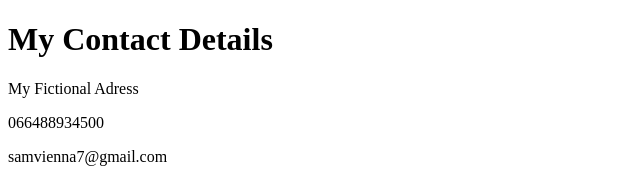
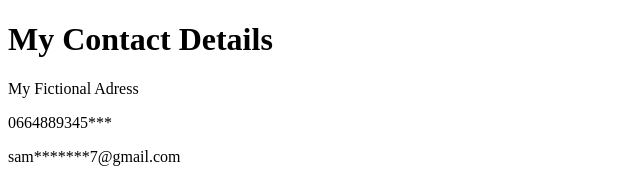
Before and after one commit to samdadashev/CV, a plain HTML site: page contactme.html in a window 1280 px wide. Shown: the top 179 px of the page, 0-640 px from the left. Drawn offline with Linux system fonts and the light colour scheme.

Commit message:
Update contactme.html

```diff
--- a/contactme.html
+++ b/contactme.html
@@ -8,9 +8,9 @@
   <body>
     <h1>My Contact Details </h1>
     <p>My Fictional Adress</p>
-    <p>066488934500</p>
-    <p>samvienna7@gmail.com</p>
-<form class="" action="mailto:samvienna7@gmail.com" method="post">
+    <p>0664889345***</p>
+    <p>sam*******7@gmail.com</p>
+<form class="" action="mailto:sam*****@gmail.com" method="post">
   <label >Your Name </label>
   <input type="text" name="" value="">
   <input type = "submit" name=""><br>
```
